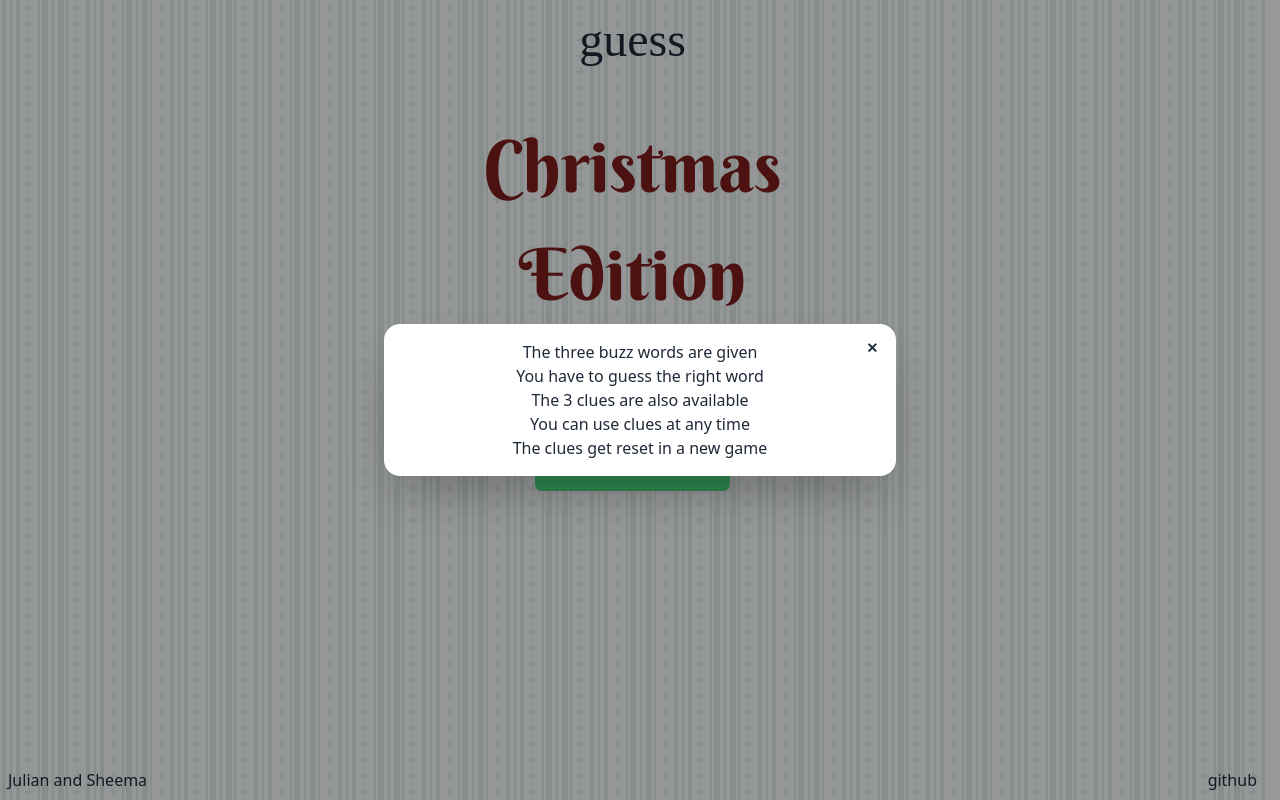
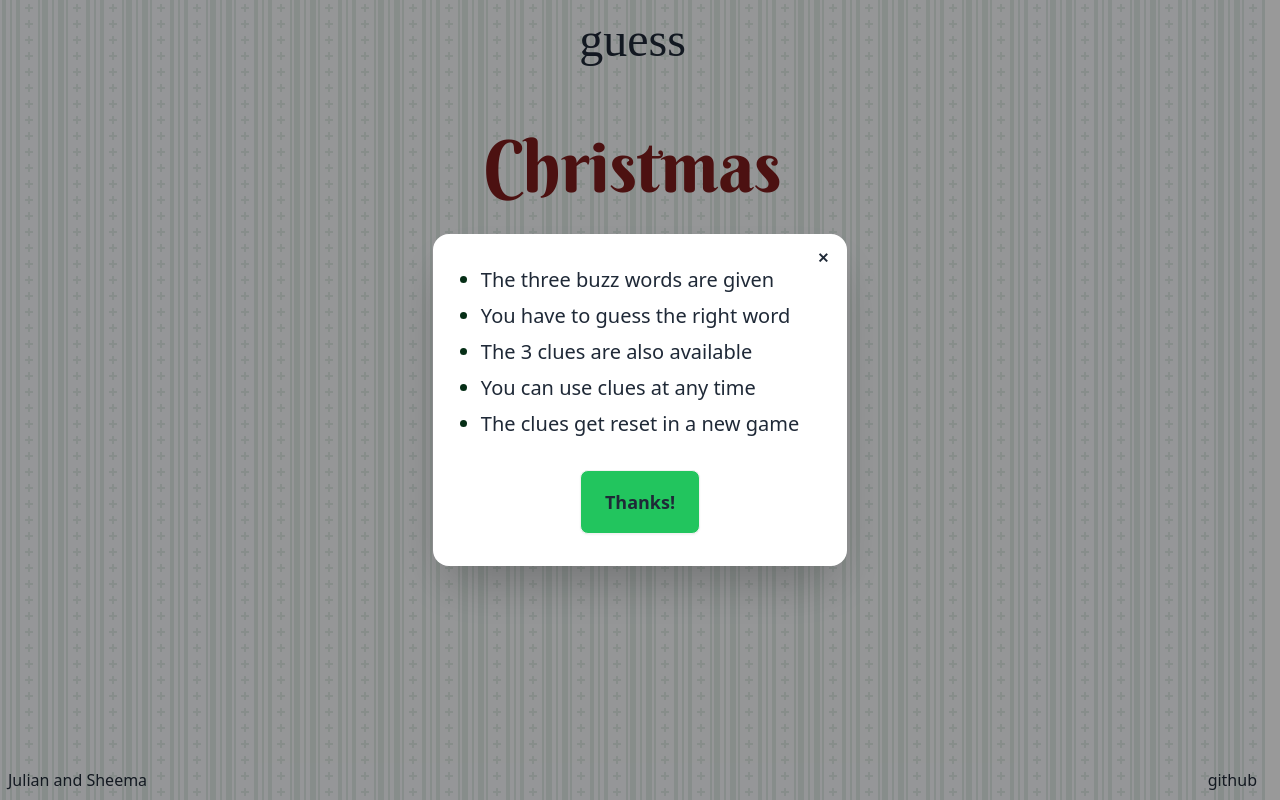
Before and after one commit to coderaries12/Guess-Game, a React (Vite) app: page / in a window 1280 px wide. Both pictures are taken after a click on the button "Instructions". Built offline with nearby package versions, Linux system fonts and the light colour scheme; a web font is replaced by a local one.

Commit message:
Add button to modal

```diff
--- a/src/Components/Modal/Instructions/index.tsx
+++ b/src/Components/Modal/Instructions/index.tsx
@@ -1,12 +1,11 @@
-
-export default function Instructions(){
-    return(
-        <>
-        <p>The three buzz words are given</p>
-        <p>You have to guess the right word</p>
-        <p>The 3 clues are also available</p>
-        <p>You can use clues at any time</p>
-        <p>The clues get reset in a new game</p>
-        </>
-    )
+export default function Instructions() {
+  return (
+    <ol className="flex list-outside list-disc flex-col gap-2 text-xl marker:text-green-950">
+      <li>The three buzz words are given</li>
+      <li>You have to guess the right word</li>
+      <li>The 3 clues are also available</li>
+      <li>You can use clues at any time</li>
+      <li>The clues get reset in a new game</li>
+    </ol>
+  );
 }
--- a/src/Components/Modal/index.tsx
+++ b/src/Components/Modal/index.tsx
@@ -15,7 +15,7 @@ function Modal({ children }: Props) {
         Instructions
       </button>
       <dialog className="modal" ref={modalRef}>
-        <div className="modal-box p-4 text-center">
+        <div className="modal-box flex w-fit flex-col items-center px-12 py-8">
           <form method="dialog">
             {/* if there is a button in form, it will close the modal */}
             <button className="btn btn-sm btn-circle btn-ghost absolute right-2 top-2">
@@ -23,6 +23,9 @@ function Modal({ children }: Props) {
             </button>
           </form>
           {children}
+          <form method="dialog">
+            <button className="btn btn-lg mt-8 bg-green-500">Thanks!</button>
+          </form>
         </div>
         <form method="dialog" className="modal-backdrop">
           <button>close</button>
```
